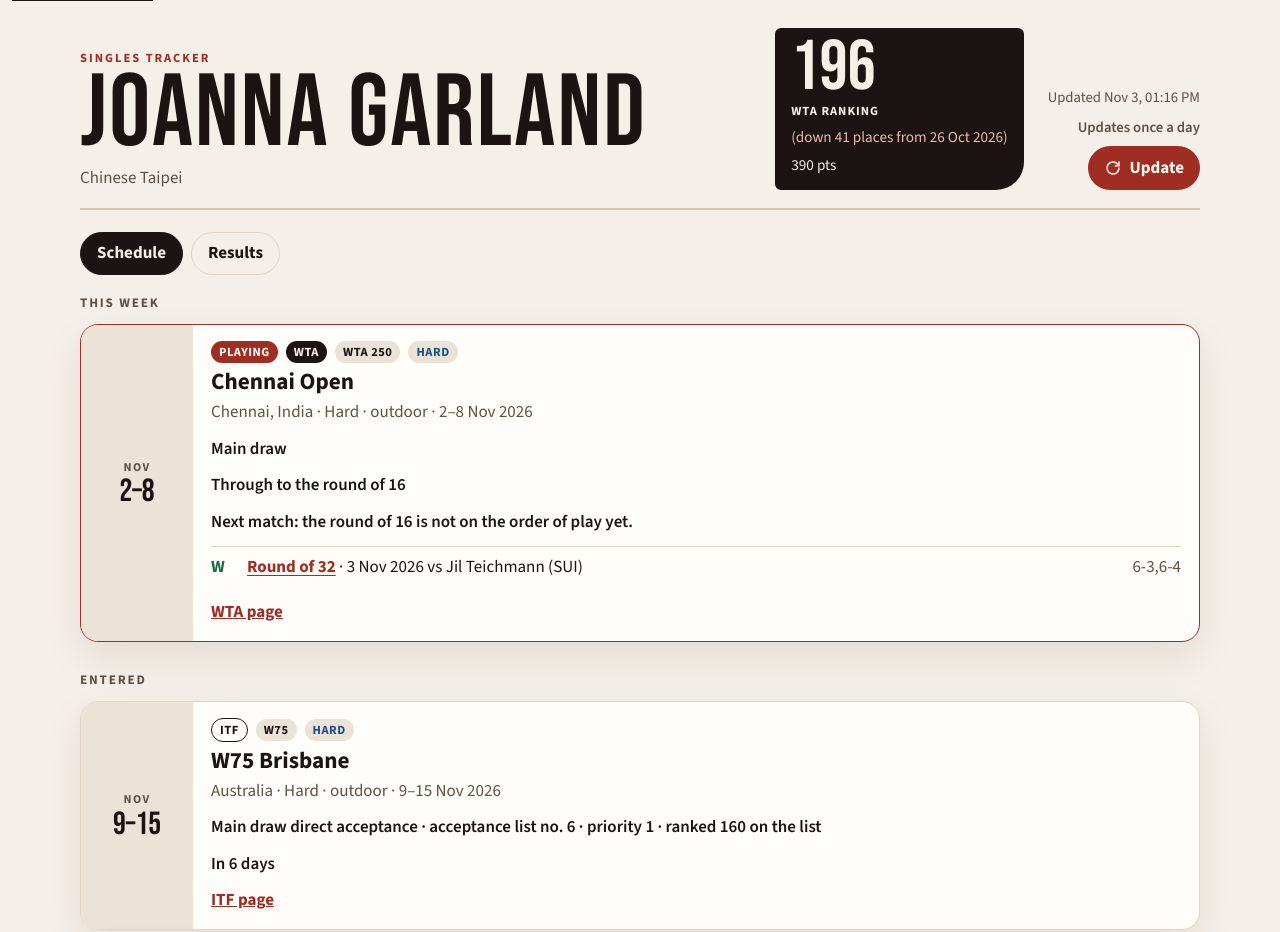
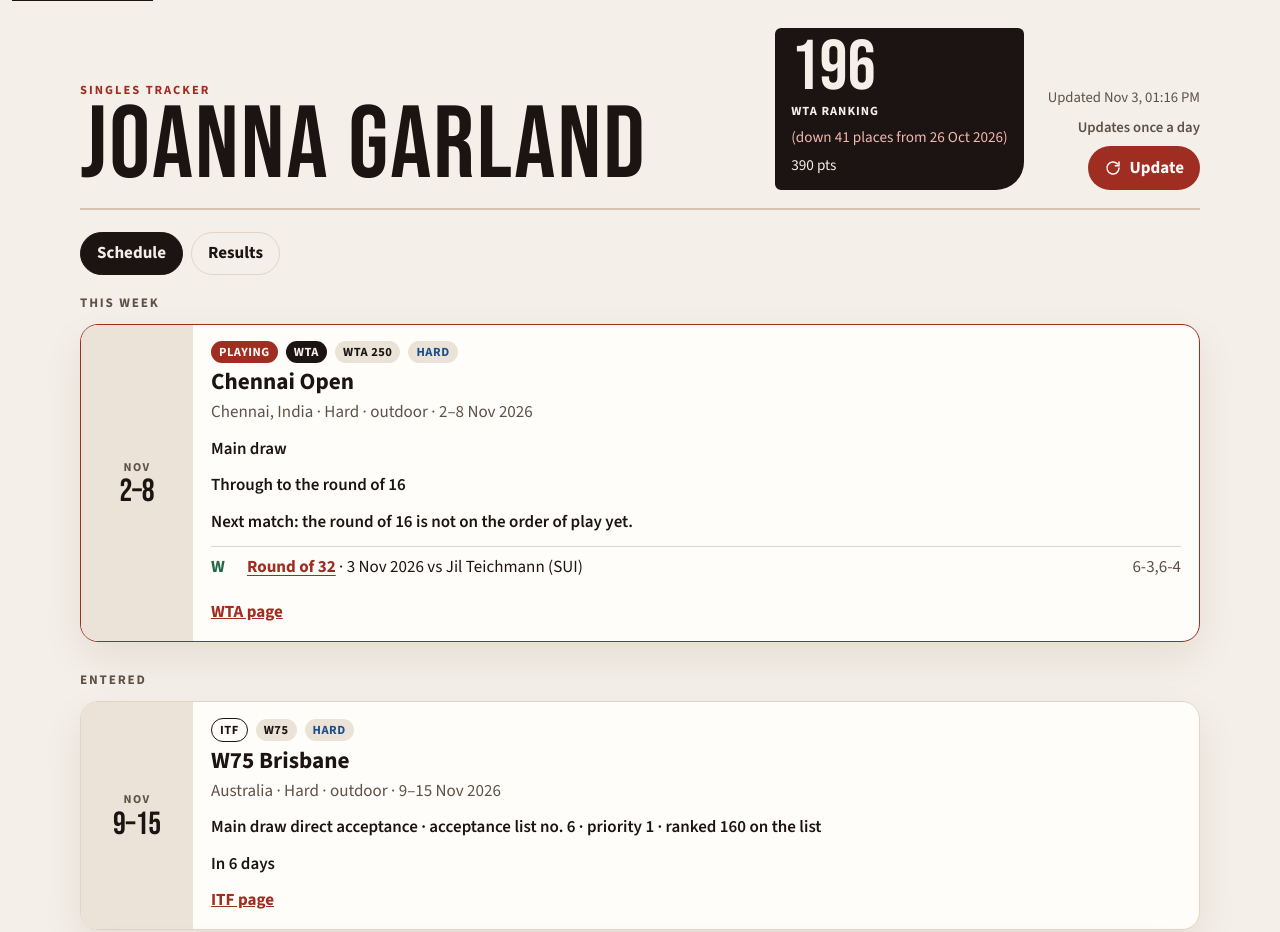
Before and after one commit to fossil179/joanna-garland, a plain HTML site: page public/index.html in a window 1280 px wide. Shown: the top 932 px of the page. Drawn offline with nearby package versions, Linux system fonts and the light colour scheme.

Commit message:
Remove the country line under her name.
Co-authored-by: Cursor <cursoragent@cursor.com>

```diff
--- a/public/app.js
+++ b/public/app.js
@@ -131,7 +131,6 @@ function movementText(movement, rankedAt) {
 
 function renderHeader() {
   const player = data.player;
-  document.querySelector("#identity-line").textContent = player.countryName;
   const movement = player.movement;
   const moveClass = movement < 0 ? "down" : movement > 0 ? "up" : "";
   document.querySelector("#rank-block").innerHTML = `
--- a/public/index.html
+++ b/public/index.html
@@ -19,7 +19,6 @@
       <div class="identity">
         <p class="eyebrow">Singles tracker</p>
         <h1>Joanna Garland</h1>
-        <p class="sub" id="identity-line">Chinese Taipei</p>
       </div>
       <div class="rank" id="rank-block" aria-live="polite"></div>
       <div class="actions">
--- a/public/styles.css
+++ b/public/styles.css
@@ -104,8 +104,6 @@ h1 {
   letter-spacing: 0.02em;
   line-height: 0.85;
 }
-
-.sub { margin: 8px 0 0; color: var(--muted); }
 
 .rank {
   min-width: 240px;
```
